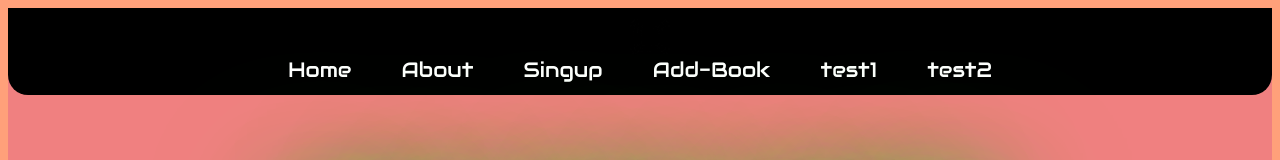
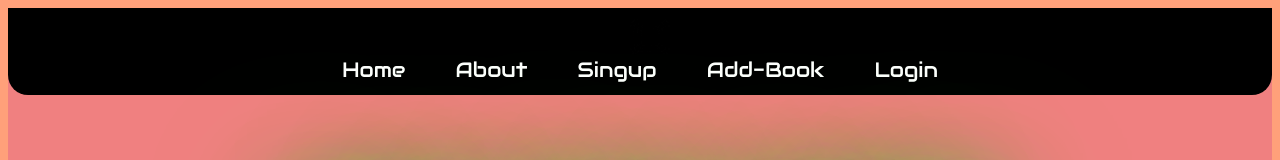
Before and after one commit to VinnathSatharasinghe/Book-Store-MERN, a React (Vite) app in the folder client/: page / in a window 1280 px wide. Shown: the top 160 px of the page. Built offline with nearby package versions, Linux system fonts and the light colour scheme.

Commit message:
change logi page name

```diff
--- a/client/src/App.jsx
+++ b/client/src/App.jsx
@@ -3,8 +3,8 @@
 
 import Home from "./pages/Home";
 import NavBar from "./navbar/Navogation";
-import Login from './pages/test_log';
-import Signup from './pages/singup';
+import Login from './pages/Login';
+import Signup from './pages/Singup';
 import Book from './pages/Add_book';
 
 
--- a/client/src/navbar/Navogation.jsx
+++ b/client/src/navbar/Navogation.jsx
@@ -20,8 +20,7 @@
           <Nav.Link as={Link} to="/hh">About</Nav.Link>
           <Nav.Link as={Link} to="/signup">Singup</Nav.Link>
           <Nav.Link as={Link} to="/addbook">Add-Book</Nav.Link>
-          <Nav.Link as={Link} to="/signup">test1</Nav.Link>
-          <Nav.Link as={Link} to="/login">test2</Nav.Link>
+          <Nav.Link as={Link} to="/login">Login</Nav.Link>
         </Nav>
       </Navbar.Collapse>
     </Navbar>
```
Also changed, not shown: client/src/pages/Login.jsx (renamed from client/src/pages/test_log.jsx).
